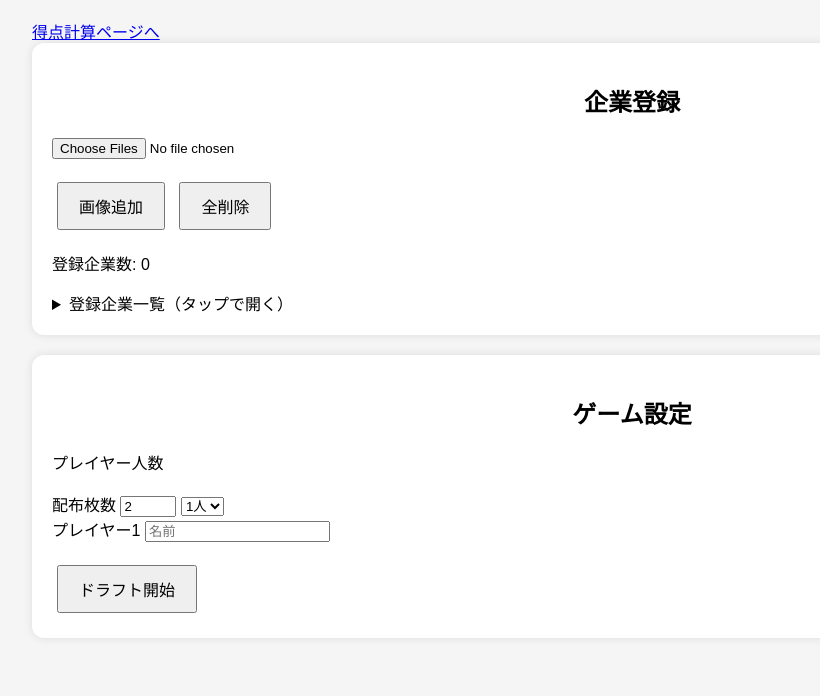
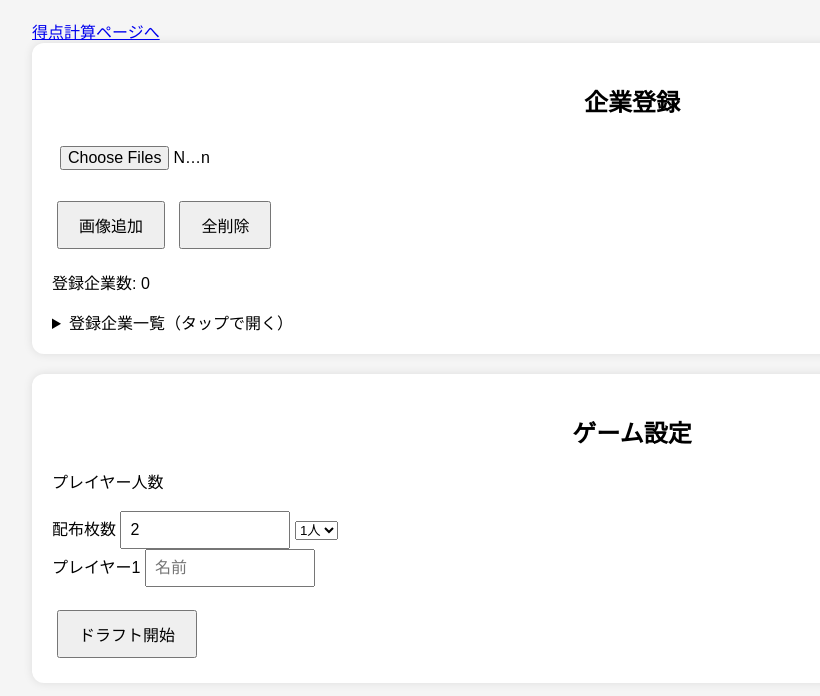
Before and after one commit to neon-zz/terafwo-, a plain HTML site: page index.html in a window 1280 px wide. Shown: the part 90-786 px from the top of the page, without its empty margins (8-828 px from the left). Drawn offline with Linux system fonts and the light colour scheme.

Commit message:
Add styles for company list images and panel inputs

```diff
--- a/style.css
+++ b/style.css
@@ -82,3 +82,12 @@ width:120px;
 border-radius:8px;
 border:2px solid #ccc;
 }
+
+.panel input {
+
+    width: 150px;
+
+    padding: 8px;
+
+    font-size: 16px;
+}
```
